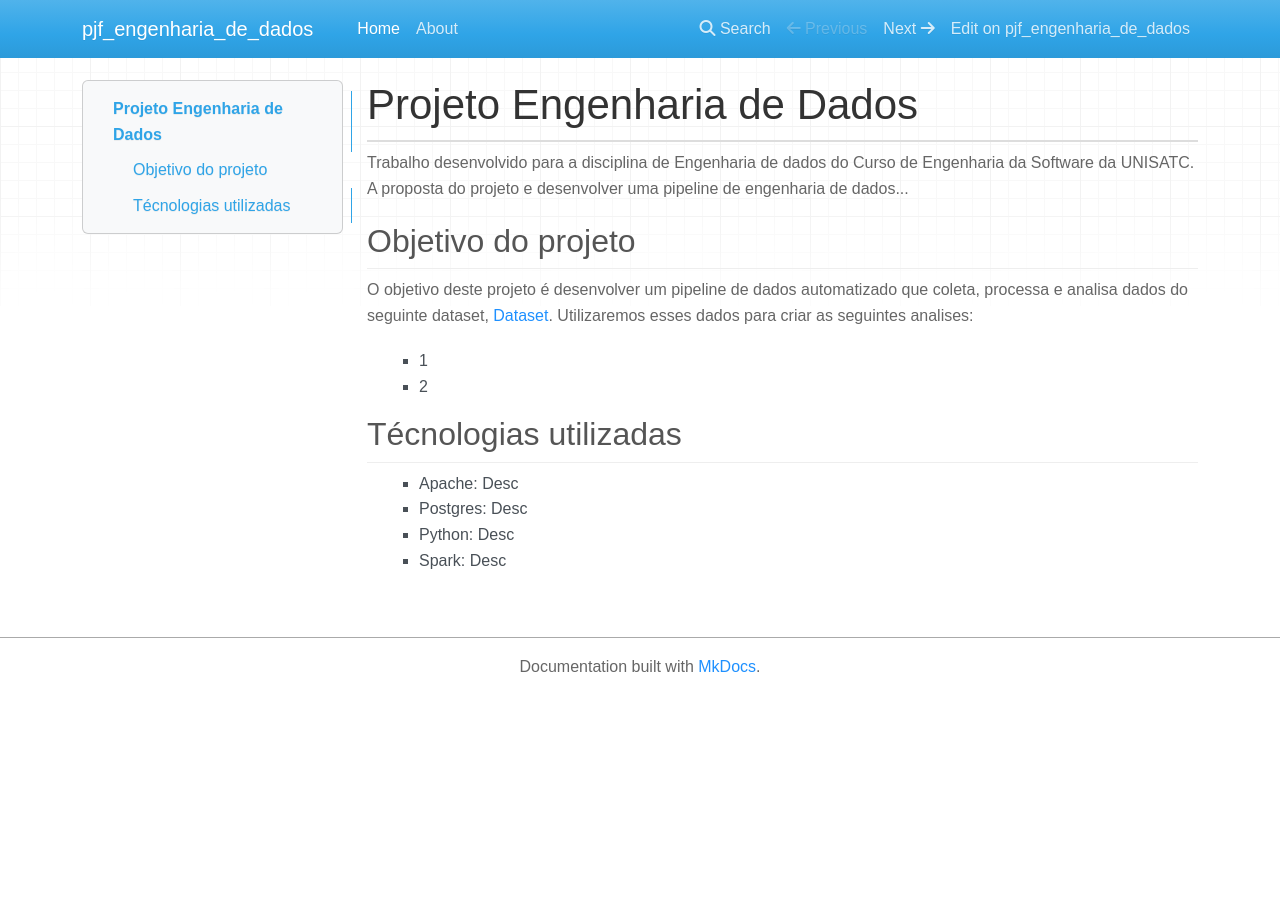
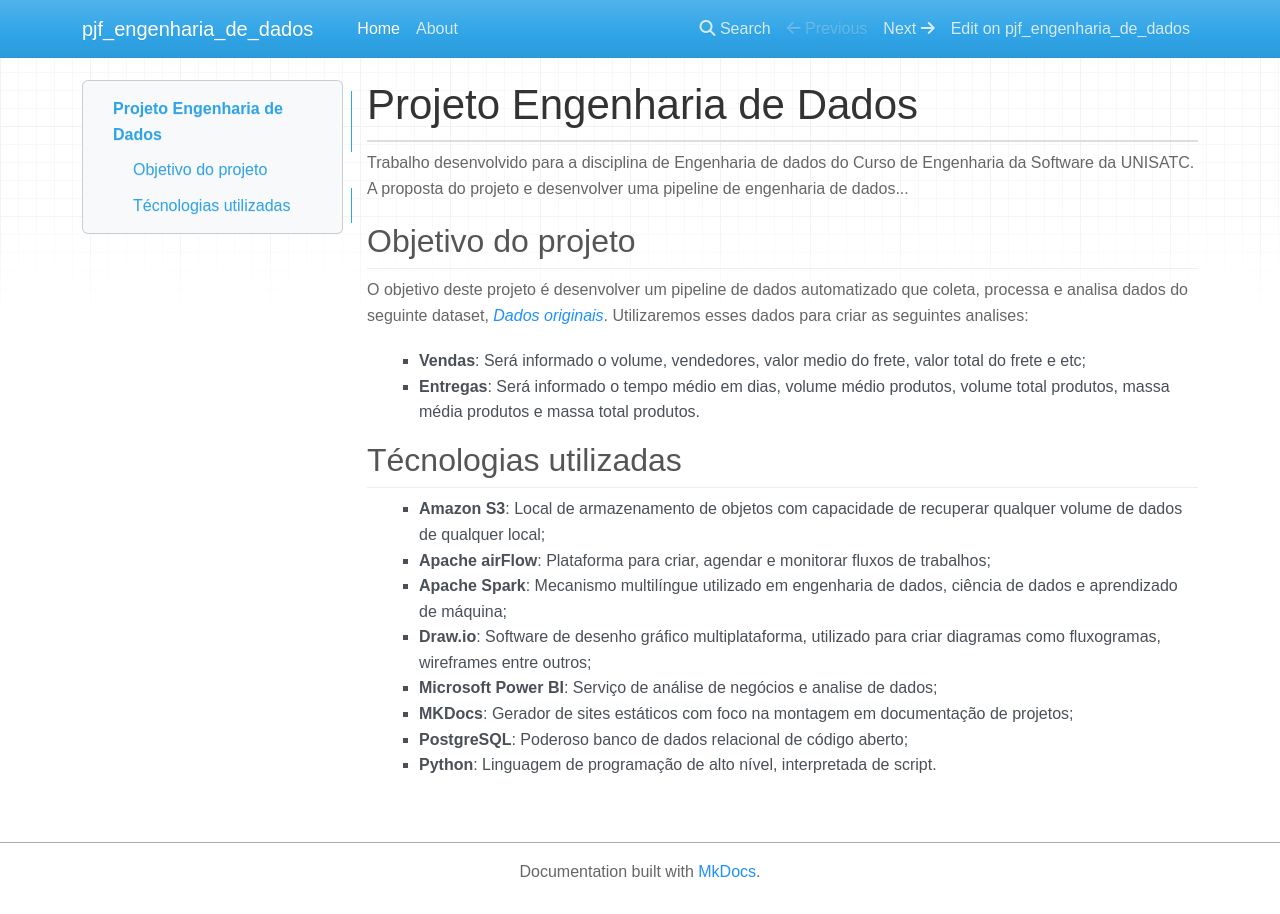
Before and after one commit to NicolasLK/pjf-engenharia-de-dados, an MkDocs documentation site: the page built from docs/index.md, in a window 1280 px wide. Built offline with MkDocs 1.6.1, drawn with Linux system fonts in a browser that asks for light colours; nearby versions of some CDN libraries.

Commit message:
feat: Add tecs used analysis

```diff
--- a/docs/index.md
+++ b/docs/index.md
@@ -11,15 +11,19 @@
 
 ## Objetivo do projeto
 
-O objetivo deste projeto é desenvolver um pipeline de dados automatizado que coleta, processa e analisa dados do seguinte dataset, [Dataset](https://www.kaggle.com/datasets/olistbr/brazilian-ecommerce).
+O objetivo deste projeto é desenvolver um pipeline de dados automatizado que coleta, processa e analisa dados do seguinte dataset, _[Dados originais](https://www.kaggle.com/datasets/olistbr/brazilian-ecommerce)_.
 Utilizaremos esses dados para criar as seguintes analises:
 
-- 1
-- 2
+- **Vendas**: Será informado o volume, vendedores, valor medio do frete, valor total do frete e etc;
+- **Entregas**: Será informado o tempo médio em dias, volume médio produtos, volume total produtos, massa média produtos e massa total produtos.
 
 ## Técnologias utilizadas
 
-- Apache: Desc
-- Postgres: Desc
-- Python: Desc
-- Spark: Desc
+- **Amazon S3**: Local de armazenamento de objetos com capacidade de recuperar qualquer volume de dados de qualquer local;
+- **Apache airFlow**: Plataforma para criar, agendar e monitorar fluxos de trabalhos;
+- **Apache Spark**: Mecanismo multilíngue utilizado em engenharia de dados, ciência de dados e aprendizado de máquina;
+- **Draw.io**: Software de desenho gráfico multiplataforma, utilizado para criar diagramas como fluxogramas, wireframes entre outros;
+- **Microsoft Power BI**: Serviço de análise de negócios e analise de dados;
+- **MKDocs**: Gerador de sites estáticos com foco na montagem em documentação de projetos;
+- **PostgreSQL**: Poderoso banco de dados relacional de código aberto;
+- **Python**: Linguagem de programação de alto nível, interpretada de script.
--- a/mkdocs.yml
+++ b/mkdocs.yml
@@ -6,6 +6,9 @@
 
 repo_name: pjf_engenharia_de_dados
 repo_url: https://github.com/NicolasLK/pjf-engenharia-de-dados
+edit_uri: edit/master/docs/
+
+docs_dir: docs
 
 nav:
   - Home: index.md
```
